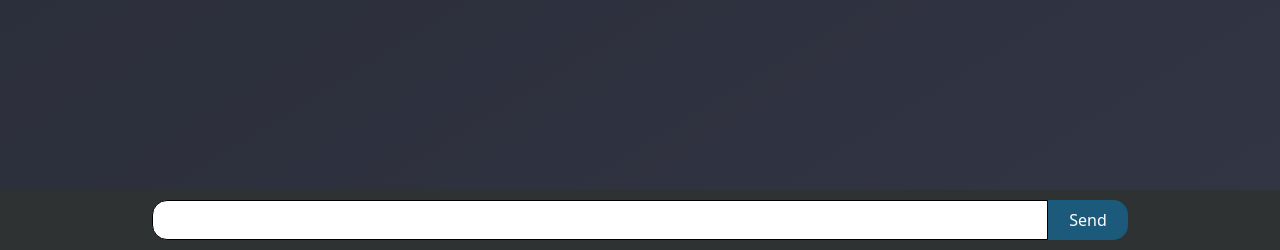
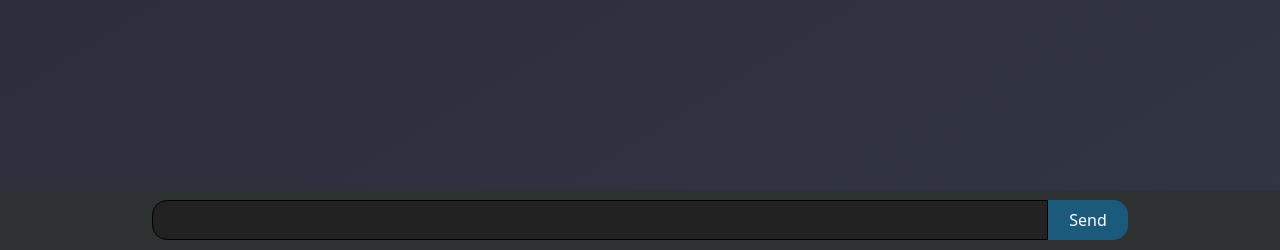
Before and after one commit to j-lord/ShittyChatApp, a Flask app: page /dashboard in a window 1280 px wide. Shown: the part 550-800 px from the top of the page. Run offline with Flask 2, Linux system fonts and the light colour scheme; a user stored in the database is signed in; data comes from the database, SQL or seed files in the repository; both versions use the stored data as it was after the commit; some libraries are stand-ins or nearby versions.

Commit message:
stylinh is looking less shitty everyday

```diff
--- a/myapp/static/message_box.css
+++ b/myapp/static/message_box.css
@@ -65,6 +65,8 @@
 .send_box > input[type='text']{
     width: 70%;
     border: 1px solid rgb(0, 0, 0);
+    background:rgb(34, 34, 34);
+    color:rgb(255, 255, 255);
     border-top-right-radius: 0px;
     border-top-left-radius: 15px;
     border-bottom-right-radius: 0px;
```
Also changed, not shown: myapp/database.db.
